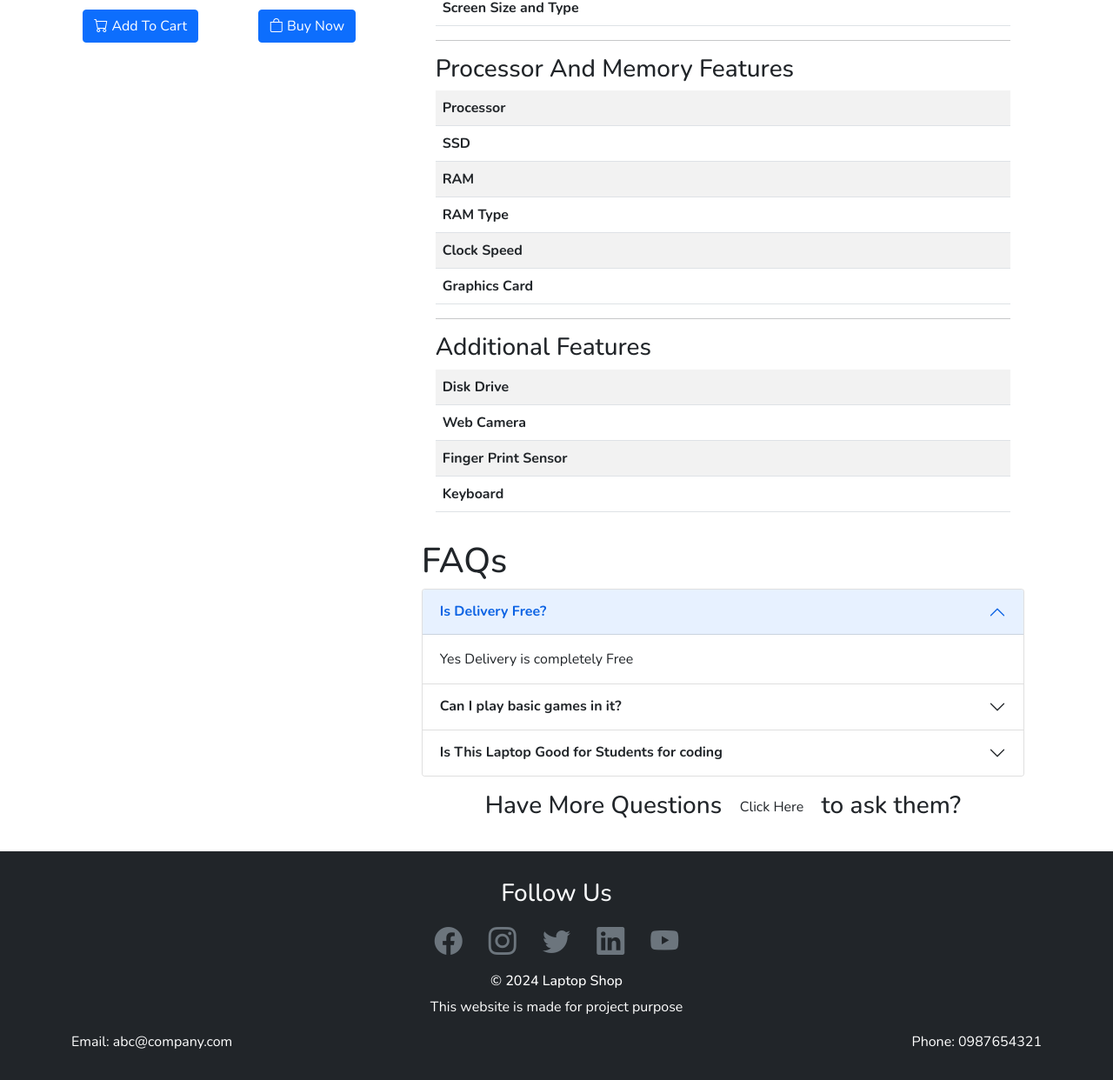
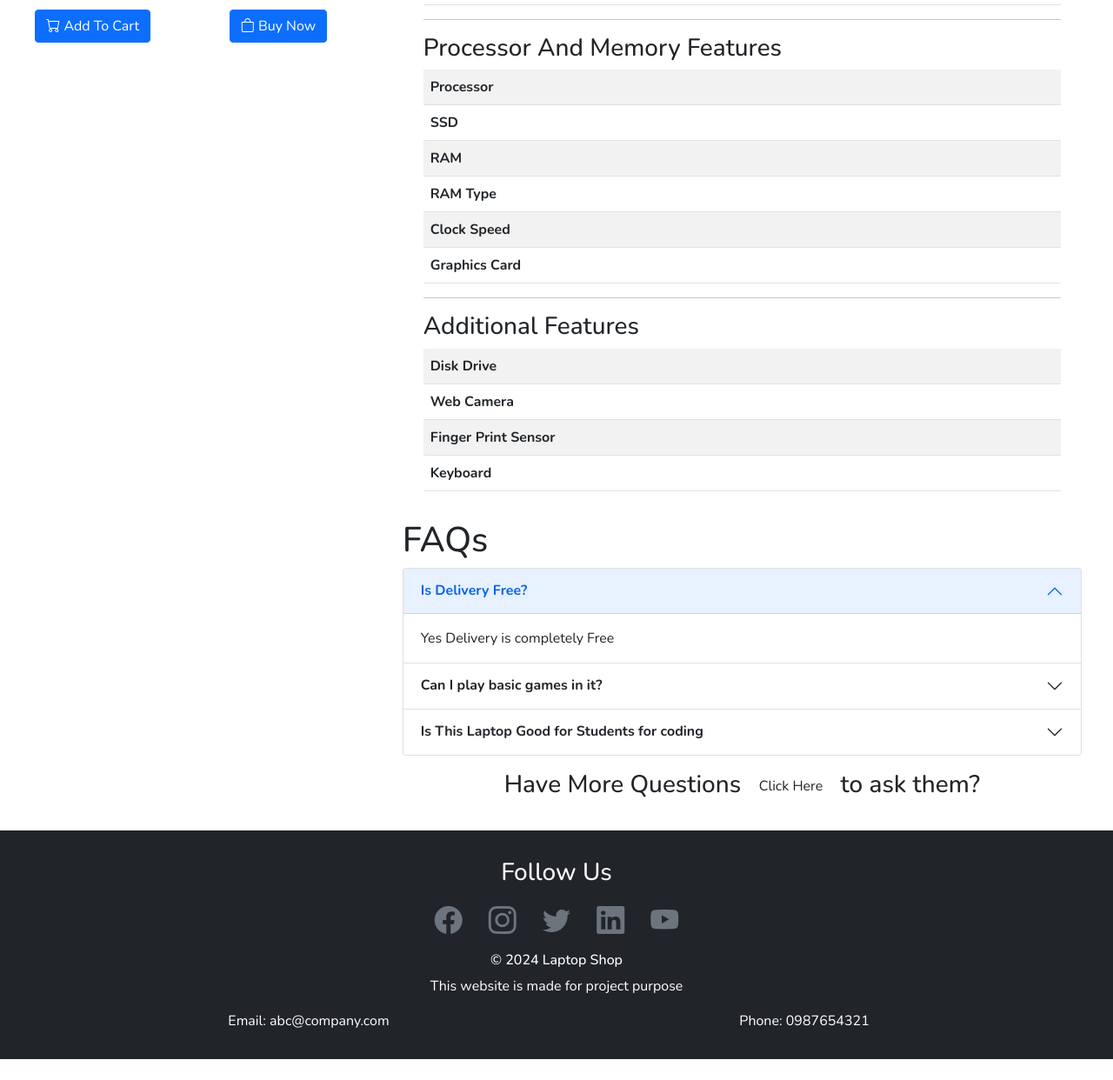
Before and after one commit to ommaniar/laptop-selling-website, a plain HTML site: page product.html in a window 1280 px wide. Shown: the part 593-1835 px from the top of the page at 87% size. After the commit the page ends 1811 px from the top, so only its background shows below. Drawn offline with nearby package versions, Linux system fonts and the light colour scheme.

Commit message:
fixed some issues

```diff
--- a/product.html
+++ b/product.html
@@ -56,7 +56,7 @@
         </nav>
     </header>
     <!-- product -->
-    <section id="product" class="container p-2">
+    <section id="product" class="container-fluid py-2">
         <div class="row">
             <!-- laptop image -->
             <div class="col-md-4">
@@ -96,7 +96,7 @@
             </div>
             <!-- laptop information -->
             <div class="col-md-8">
-                <div class="container p-3">
+                <div class="container-fluid py-3">
                     <h1 id="model"></h1>
                     <p id="description"></p>
                     <hr>
@@ -105,7 +105,7 @@
                     </h6>
                     <p>Inclusive of all taxes</p>
                     <section id="services">
-                        <div class="container">
+                        <div class="container-fluid">
                             <div class="row">
                                 <div class="col-md-3 col-sm-6">
                                     <h5><i class="bi bi-tools"></i> One Year Warranty</h5>
@@ -124,7 +124,7 @@
                     </section>
                     <hr>
                     <!-- Detailed Laptop Information -->
-                    <div class="container">
+                    <div class="container-fluid">
                         <h3>General</h3>
                         <table class="table table-striped table-hover">
                             <tr>
@@ -195,7 +195,7 @@
                     </div>
                 </div>
                 <!--FAQ  -->
-                <section id="faq" class="container">
+                <section id="faq" class="container-fluid">
                     <h1>FAQs</h1>
                     <div class="accordion" id="faq-accordian">
                         <div class="accordion-item">
@@ -300,10 +300,10 @@
         <p>This website is made for project purpose</p>
         <div class="container">
           <div class="row">
-            <div class="col-md-6 text-start">
+            <div class="col-md-6 ">
               <p>Email: abc@company.com</p>
             </div>
-            <div class="col-md-6 text-end">
+            <div class="col-md-6 ">
               <p>Phone: 0987654321</p>
             </div>
           </div>
--- a/style.css
+++ b/style.css
@@ -39,6 +39,7 @@ box-shadow: 0 10px 20px rgba(0,0,0,.12), 0 4px 8px rgba(0,0,0,.06);
 .opacity-50{
   background-color: rgba(108, 117, 125,0.5) !important;
 }
+
 
 /* product */
 
```
Also changed, not shown: cart.html (+2 -2 lines), contact-us.html (+2 -2 lines), index.html (+2 -2 lines), order.html (+16 -9 lines), shop.html (+2 -2 lines).
